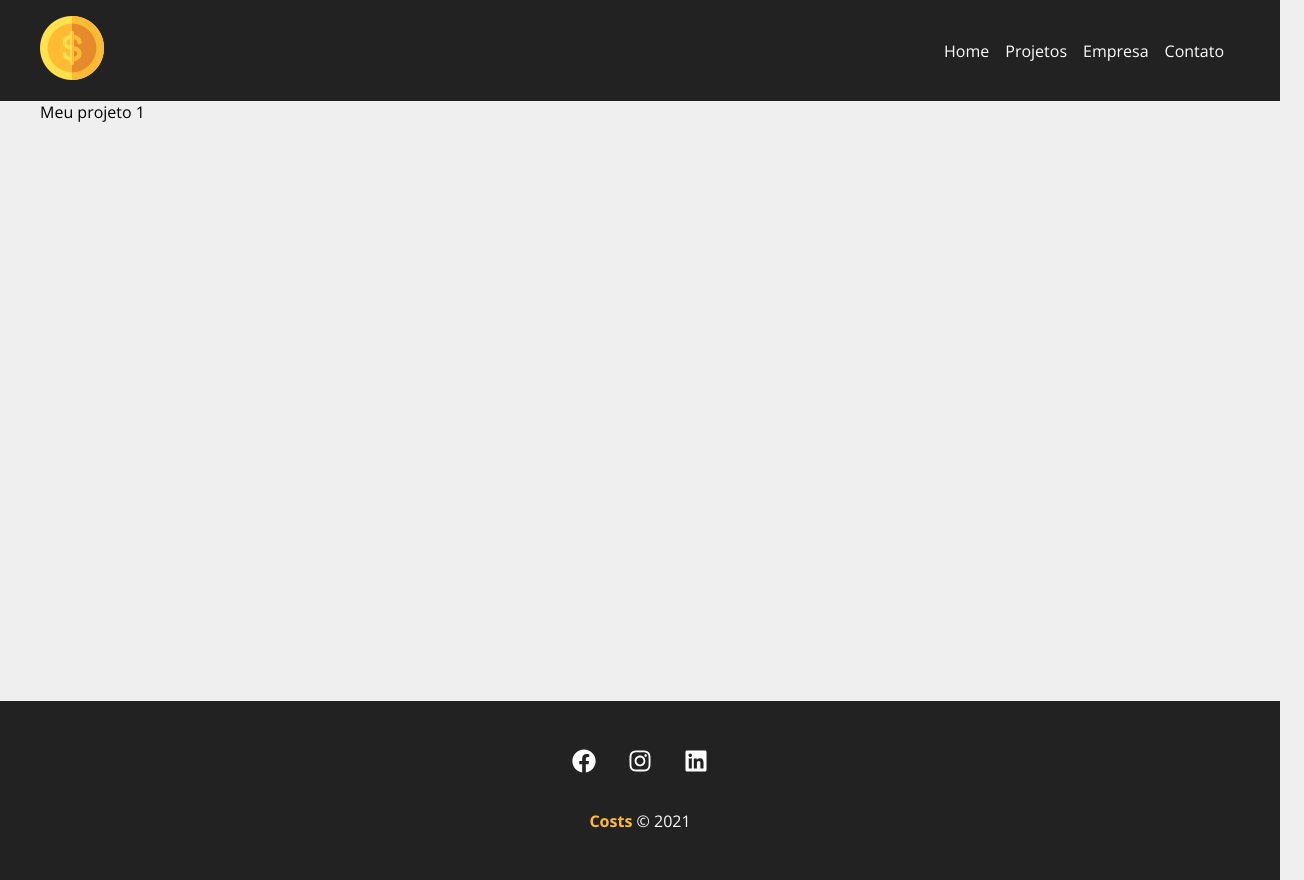
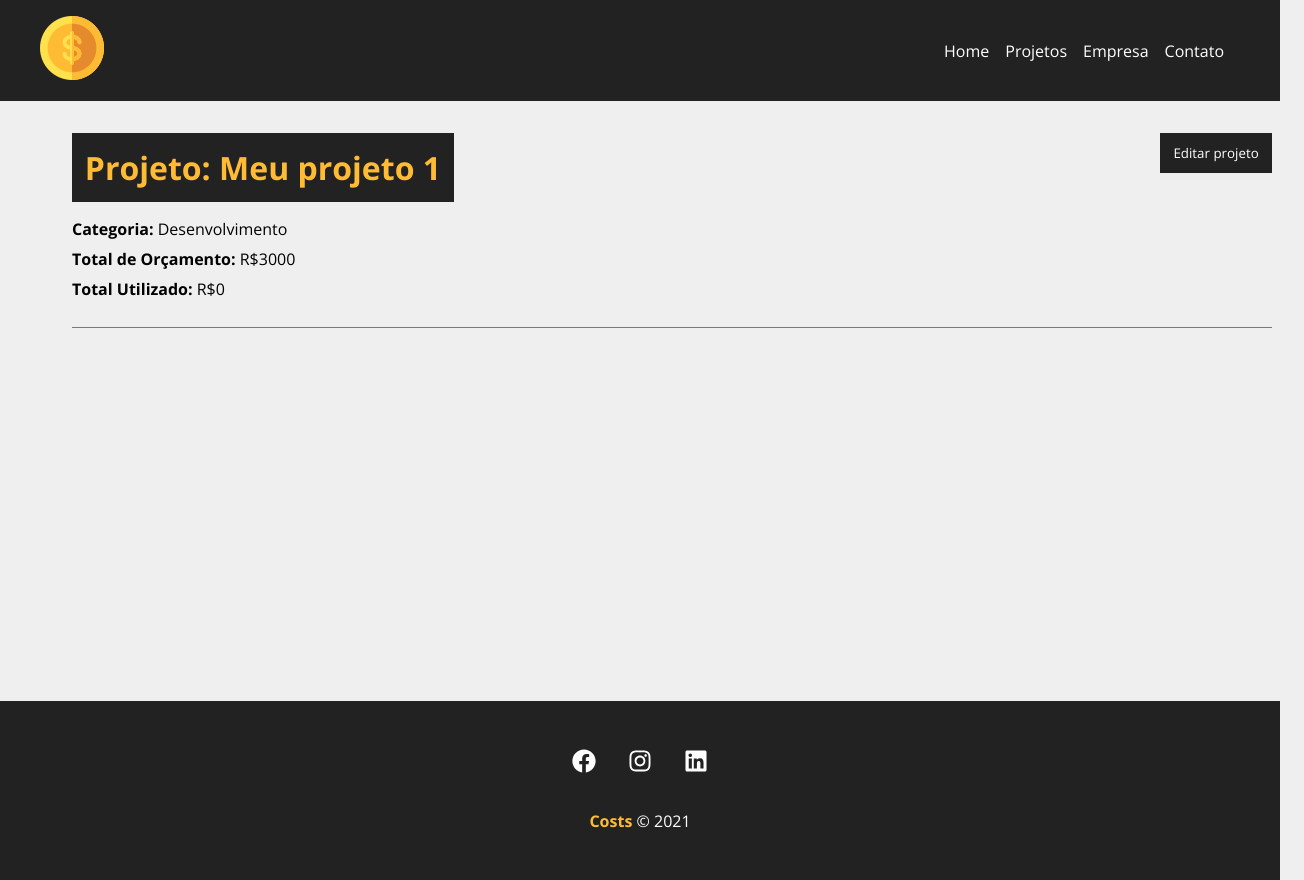
Before and after one commit to daviteixeira-btm/costs, a React (Create React App) app in the folder costs/: page /project/2 in a window 1280 px wide. Shown: the whole page, 1304 px wide, since content can reach past the window. Built offline with nearby package versions, Linux system fonts and the light colour scheme; data requests are answered from the project's data file.

Commit message:
Exibindo detalhes do projeto

```diff
--- a/costs/src/components/pages/Project.js
+++ b/costs/src/components/pages/Project.js
@@ -1,14 +1,18 @@
 import styles from './Project.module.css'
 import { useParams } from 'react-router-dom'
 import { useState, useEffect } from 'react'
+import Loading from '../layout/Loading'
+import Container from '../layout/Container'
 
 function Project(){
 
     const {id} = useParams()
 
-    const [project, seProject] = useState([])
+    const [project, setProject] = useState([])
+    const [showProjectForm, setShowProjectForm] = useState(false)
 
     useEffect(() => {
+        setTimeout(() => {
             fetch(`http://localhost:5000/projects/${id}`, {
                 method: "GET",
                 headers: {
@@ -17,13 +21,50 @@
             })
                 .then(resp => resp.json())
                 .then((data) => {
-                seProject(data)
+                    setProject(data)
                 })
                 .catch(err => console.log(err))
+        }, 300)
     }, [id])
 
+    function toggleProjectForm(){
+        setShowProjectForm(!showProjectForm)
+    }
+
     return (
-        <p>{project.name}</p>
+        <>
+            {project.name ? (
+                <div className={styles.project_details}>
+                    <Container customClass="column">
+                        <div className={styles.details_container}>
+                            <h1>Projeto: {project.name}</h1>
+                            <button className={styles.btn} onClick={toggleProjectForm}>
+                                {!showProjectForm ? 'Editar projeto' : 'Fechar'}
+                            </button>
+                            {!showProjectForm ? (
+                                <div className={styles.project_info}>
+                                    <p>
+                                        <span>Categoria:</span> {project.category.name}
+                                    </p>
+                                    <p>
+                                        <span>Total de Orçamento:</span> R${project.budget}
+                                    </p>
+                                    <p>
+                                        <span>Total Utilizado:</span> R${project.cost}
+                                    </p>
+                                </div>
+                            ) : (
+                                <div className={styles.project_info}>
+                                    <p>form</p>
+                                </div>
+                            )}
+                        </div>
+                    </Container>
+                </div>
+            ) : (
+                <Loading />
+            )}
+        </>
     )
 }
 
--- a/costs/src/components/pages/Project.module.css
+++ b/costs/src/components/pages/Project.module.css
@@ -0,0 +1,48 @@
+.project_details {
+    padding: 2em;
+}
+
+.project_details h1,
+.project_details h2,
+.project_details p {
+    margin-bottom: .5em;
+}
+
+.project_details h1 {
+    background-color: #222;
+    color: #ffbb33;
+    padding: 0.4em;
+}
+
+.project_details span {
+    font-weight: bold;
+}
+
+.details_container,
+.service_form_container {
+    border-bottom: 1px solid #7a7a7a;
+    margin-bottom: 1.2em;
+    padding-bottom: 1.2em;
+    display: flex;
+    justify-content: space-between;
+    flex-wrap: wrap;
+}
+
+.btn {
+    background-color: #222;
+    color: #fff;
+    padding: .5em 1em;
+    text-decoration: none;
+    transition: .5em;
+    cursor: pointer;
+    max-height: 40px;
+    border: none;
+}
+
+.project_info {
+    width: 100%;
+}
+
+.btn:hover {
+    color: #ffbb33;
+}
```
Lines whose indentation alone changed are shown as unchanged.
